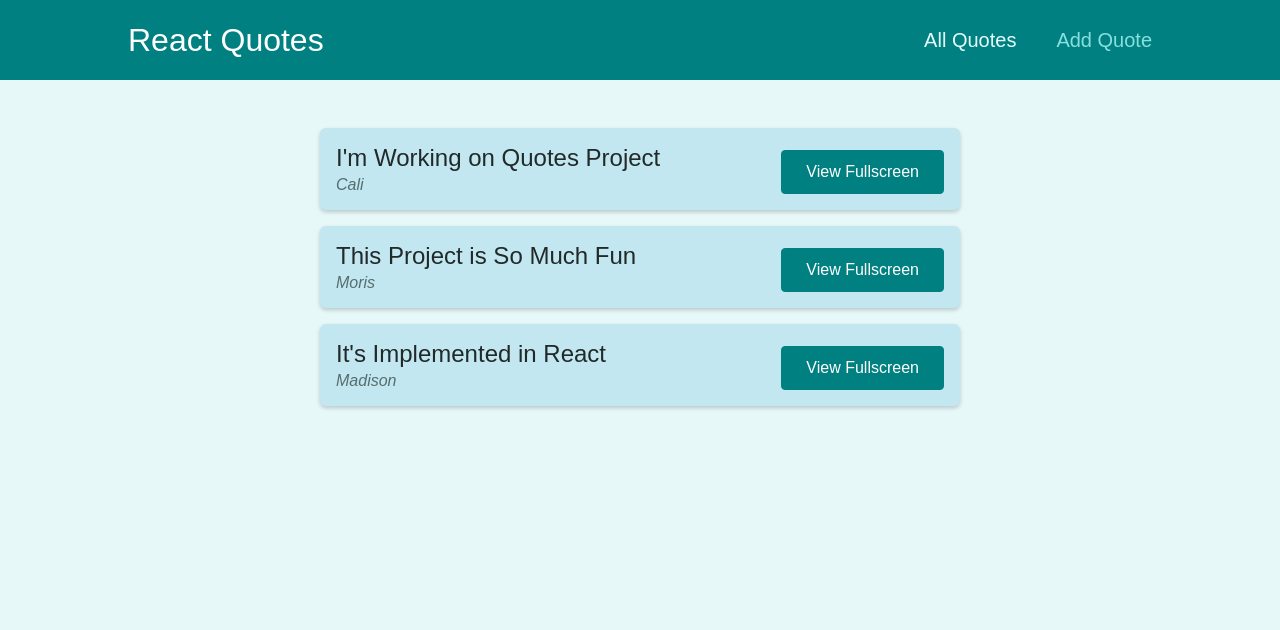
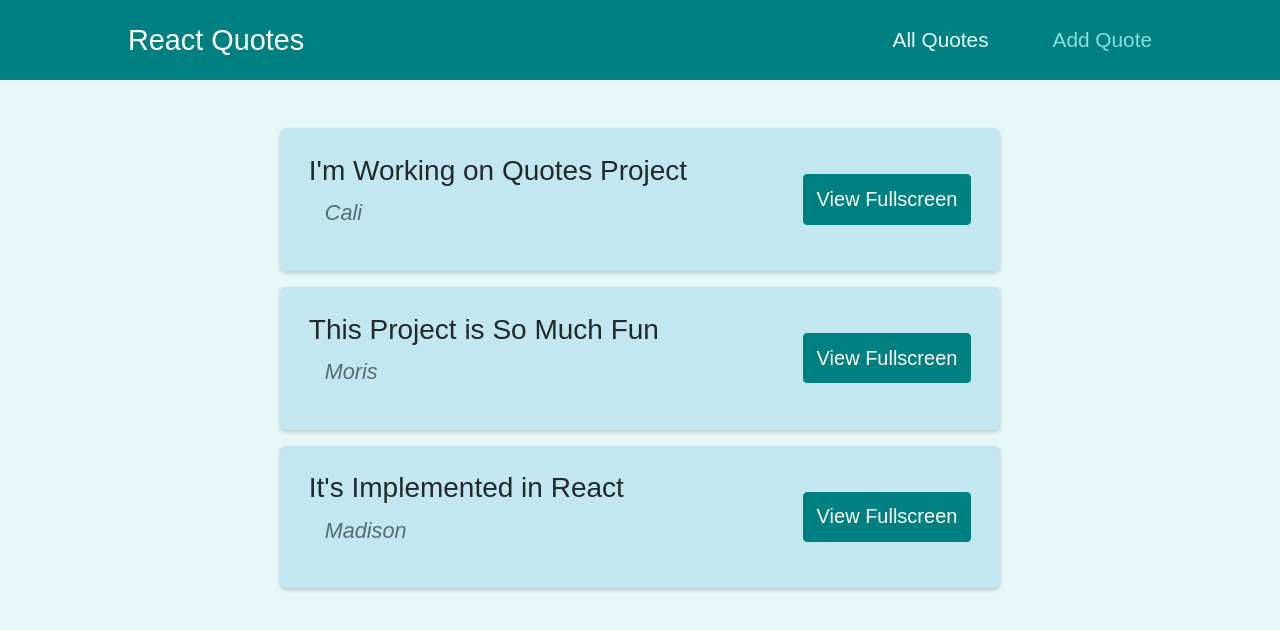
Before and after one commit to Cali909/react-quotes, a React (Create React App) app: page /quotes in a window 1280 px wide. Shown: the top 630 px of the page. Built offline with nearby package versions, Linux system fonts and the light colour scheme.

Commit message:
make the project responsive.

```diff
--- a/src/components/layout/Layout.module.css
+++ b/src/components/layout/Layout.module.css
@@ -1,5 +1,5 @@
 .main {
   margin: 3rem auto;
   width: 90%;
-  max-width: 40rem;
+  max-width: 45rem;
 }
--- a/src/components/layout/MainNavigation.module.css
+++ b/src/components/layout/MainNavigation.module.css
@@ -9,7 +9,7 @@
 }
 
 .logo {
-  font-size: 2rem;
+  font-size: 1rem;
   color: white;
   cursor: pointer;
   text-decoration: none;
@@ -23,10 +23,11 @@
 }
 
 .nav a {
-  font-size: 1.25rem;
-  margin-left: 2.5rem;
+  font-size: 0.8rem;
+  margin-left: 1rem;
   text-decoration: none;
   color: #88dfdf;
+  white-space: nowrap;
 }
 
 .nav a:hover,
@@ -34,3 +35,25 @@
 .nav a.active {
   color: #e6fcfc;
 }
+
+@media screen and (min-width: 470px) {
+  .logo {
+    font-size: 1.3rem;
+  }
+
+  .nav a {
+    font-size: 1rem;
+    margin-left: 2rem;
+  }
+}
+
+@media screen and (min-width: 850px) {
+  .logo {
+    font-size: 1.8rem;
+  }
+
+  .nav a {
+    font-size: 1.3rem;
+    margin-left: 4rem;
+  }
+}
--- a/src/components/quotes/FullscreenViewQuote.module.css
+++ b/src/components/quotes/FullscreenViewQuote.module.css
@@ -2,20 +2,40 @@
   background-color: #162b2b;
   color: white;
   border-radius: 6px;
-  padding: 3rem;
+  padding: 2rem;
   margin: 3rem auto;
   width: 90%;
   max-width: 40rem;
 }
 
 .quote p {
-  font-size: 2.5rem;
+  font-size: 1.2rem;
   text-align: center;
 }
 
 .quote figcaption {
   font-style: italic;
-  font-size: 1.5rem;
+  font-size: 1rem;
   text-align: right;
   color: #a1e0e0;
 }
+
+@media screen and (min-width: 470px) {
+  .quote p {
+    font-size: 1.5rem;
+  }
+
+  .quote figcaption {
+    font-size: 1.2rem;
+  }
+}
+
+@media screen and (min-width: 850px) {
+  .quote p {
+    font-size: 1.8rem;
+  }
+
+  .quote figcaption {
+    font-size: 1.4rem;
+  }
+}
--- a/src/components/quotes/QuoteForm.module.css
+++ b/src/components/quotes/QuoteForm.module.css
@@ -10,6 +10,8 @@
   font-weight: bold;
   display: block;
   margin-bottom: 0.5rem;
+  margin-top: 1rem;
+  font-size: 1rem;
 }
 
 .control label::before {
@@ -26,7 +28,7 @@
   border: 1px solid #c1d1d1;
   display: block;
   width: 100%;
-  font-size: 1.25rem;
+  font-size: 0.8rem;
 }
 
 .control input:focus,
@@ -40,9 +42,35 @@
 }
 
 .actions button {
-  font-size: 1.25rem;
+  font-size: 1rem;
+  padding: 0.6rem;
+  margin-top: 1rem;
 }
 
 .error {
   color: red;
 }
+
+@media screen and (min-width: 470px) {
+  .control label {
+    font-size: 1.2rem;
+  }
+  .control input,
+  .control textarea {
+    font-size: 1.2rem;
+  }
+  .actions button {
+    font-size: 1.2rem;
+    padding: 0.8rem;
+  }
+}
+@media screen and (min-width: 850px) {
+  .control input,
+  .control textarea {
+    font-size: 1.4rem;
+  }
+  .actions button {
+    font-size: 1.3rem;
+    padding: 0.9rem;
+  }
+}
--- a/src/components/quotes/QuoteItem.module.css
+++ b/src/components/quotes/QuoteItem.module.css
@@ -2,8 +2,10 @@
   margin: 1rem 0;
   padding: 1rem;
   display: flex;
-  justify-content: space-between;
-  align-items: flex-end;
+  flex-direction: column;
+  text-align: center;
+  justify-content: center;
+  align-items: center;
   box-shadow: 0 2px 4px rgba(0, 0, 0, 0.2);
   border-radius: 6px;
   background-color: #c2e7f0;
@@ -21,9 +23,9 @@
 
 .item blockquote {
   margin: 0;
-  text-align: left;
-  font-size: 1.5rem;
+  font-size: 1.4rem;
   color: #212929;
+  line-height: 1.7rem;
 }
 
 .item p {
@@ -34,8 +36,43 @@
 .item figcaption {
   font-style: italic;
   color: #566d6d;
+  margin: 1rem;
 }
 
-.item button {
-  font-size: 1rem;
+.item a {
+  font-size: 0.9rem;
+  padding: 0.8rem;
 }
+
+@media screen and (min-width: 470px) {
+  .item {
+    padding: 1.5rem;
+  }
+  .item blockquote {
+    font-size: 1.6rem;
+  }
+  .item figcaption {
+    font-size: 1.25rem;
+  }
+  .item a {
+    font-size: 1.1rem;
+  }
+}
+
+@media screen and (min-width: 850px) {
+  .item {
+    flex-direction: row;
+    text-align: left;
+    padding: 1.8rem;
+    justify-content: space-between;
+  }
+  .item blockquote {
+    font-size: 1.75rem;
+  }
+  .item figcaption {
+    font-size: 1.35rem;
+  }
+  .item a {
+    font-size: 1.25rem;
+  }
+}
```
